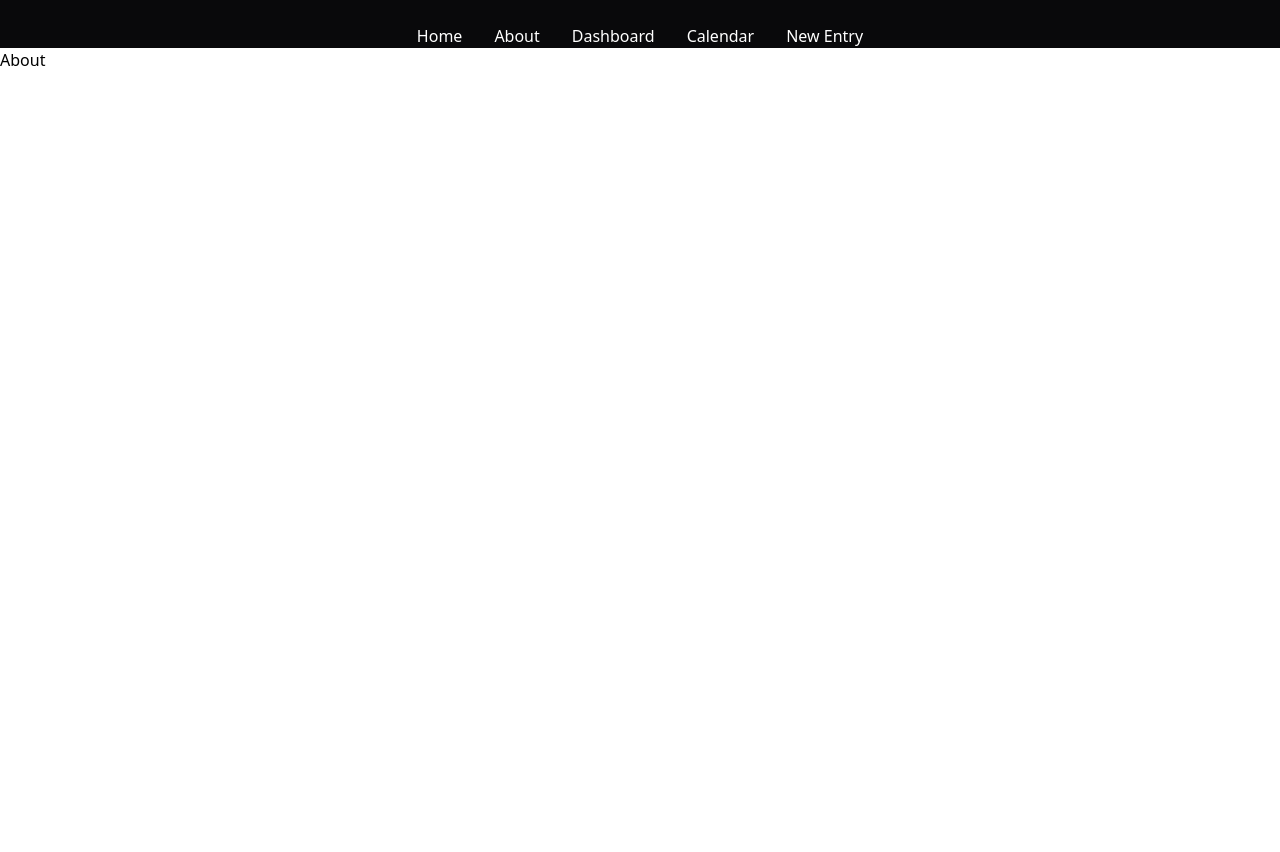
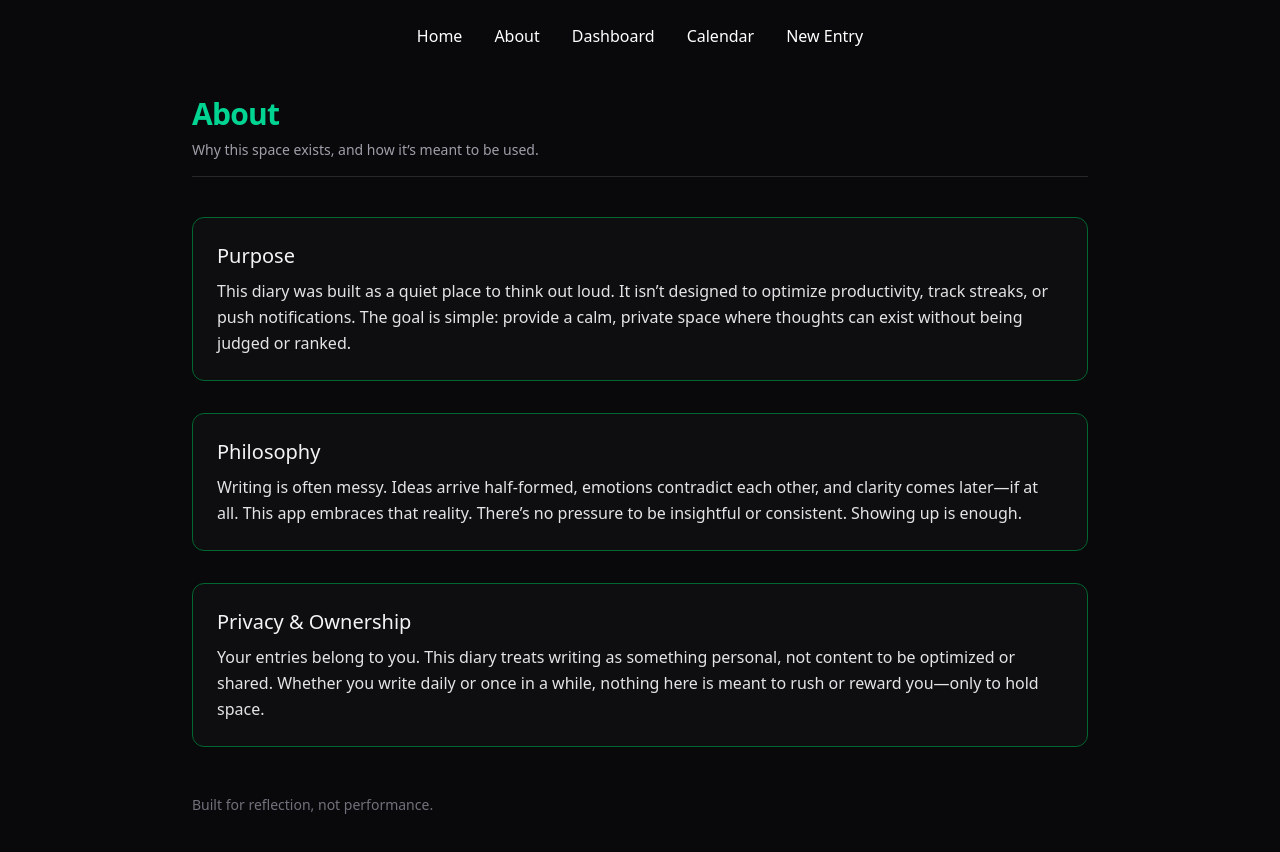
Before and after one commit to Hairum-Qureshi/diary-app, a React (Vite) app in the folder apps/frontend/: page /about in a window 1280 px wide. Shown: the top 852 px of the page. Before the commit the page ends 800 px from the top, so only its background shows below. Built offline with nearby package versions, Linux system fonts and the light colour scheme; no server answers.

Commit message:
styled 'about' page

```diff
--- a/apps/frontend/src/pages/About.tsx
+++ b/apps/frontend/src/pages/About.tsx
@@ -1,3 +1,63 @@
 export default function About() {
-	return <div>About</div>;
+	return (
+		<div className="min-h-screen bg-zinc-950 text-zinc-100 flex justify-center px-4 py-12">
+			{/* Page container */}
+			<div className="w-full max-w-4xl">
+				{/* Header */}
+				<header className="mb-10 border-b border-zinc-800 pb-4">
+					<h1 className="text-3xl font-semibold tracking-tight text-emerald-400">
+						About
+					</h1>
+					<p className="mt-2 text-sm text-zinc-400">
+						Why this space exists, and how it’s meant to be used.
+					</p>
+				</header>
+
+				{/* Main content */}
+				<section className="space-y-8">
+					{/* Card 1 */}
+					<div className="rounded-xl border border-green-800 bg-zinc-900/40 p-6">
+						<h2 className="mb-2 text-xl font-medium text-zinc-100">Purpose</h2>
+						<p className="text-zinc-200 leading-relaxed">
+							This diary was built as a quiet place to think out loud. It isn’t
+							designed to optimize productivity, track streaks, or push
+							notifications. The goal is simple: provide a calm, private space
+							where thoughts can exist without being judged or ranked.
+						</p>
+					</div>
+
+					{/* Card 2 */}
+					<div className="rounded-xl border border-green-800 bg-zinc-900/40 p-6">
+						<h2 className="mb-2 text-xl font-medium text-zinc-100">
+							Philosophy
+						</h2>
+						<p className="text-zinc-200 leading-relaxed">
+							Writing is often messy. Ideas arrive half-formed, emotions
+							contradict each other, and clarity comes later—if at all. This app
+							embraces that reality. There’s no pressure to be insightful or
+							consistent. Showing up is enough.
+						</p>
+					</div>
+
+					{/* Card 3 */}
+					<div className="rounded-xl border border-green-800 bg-zinc-900/40 p-6">
+						<h2 className="mb-2 text-xl font-medium text-zinc-100">
+							Privacy & Ownership
+						</h2>
+						<p className="text-zinc-200 leading-relaxed">
+							Your entries belong to you. This diary treats writing as something
+							personal, not content to be optimized or shared. Whether you write
+							daily or once in a while, nothing here is meant to rush or reward
+							you—only to hold space.
+						</p>
+					</div>
+
+					{/* Subtle closing note */}
+					<div className="pt-4 text-sm text-zinc-500">
+						Built for reflection, not performance.
+					</div>
+				</section>
+			</div>
+		</div>
+	);
 }
```
